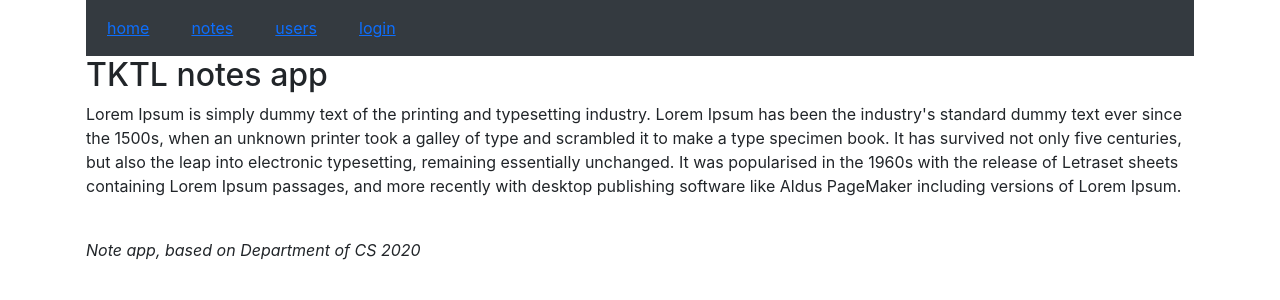
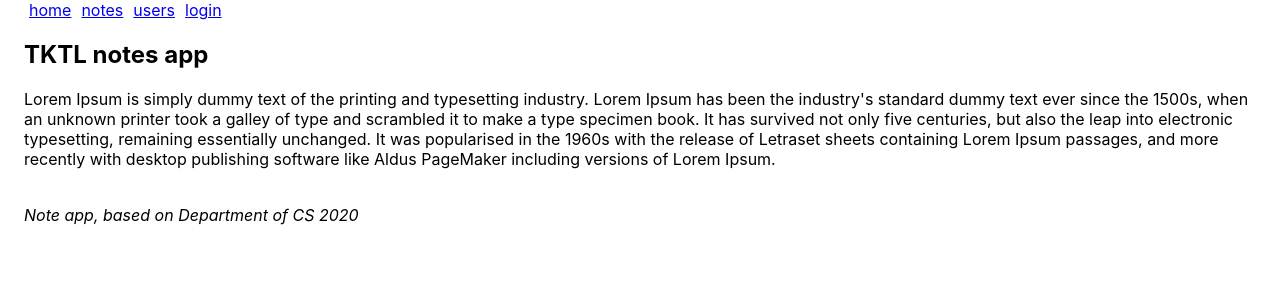
Before and after one commit to shahidsarker/fso20-router-app, a React (Create React App) app: page / in a window 1280 px wide. Shown: the top 300 px of the page. Built offline with nearby package versions, Linux system fonts and the light colour scheme.

Commit message:
material-ui

```diff
--- a/package.json
+++ b/package.json
@@ -3,6 +3,7 @@
   "version": "0.1.0",
   "private": true,
   "dependencies": {
+    "@material-ui/core": "^4.11.0",
     "@testing-library/jest-dom": "^5.11.0",
     "@testing-library/react": "^10.4.3",
     "@testing-library/user-event": "^12.0.11",
--- a/public/index.html
+++ b/public/index.html
@@ -3,10 +3,9 @@
   <head>
     <link
       rel="stylesheet"
-      href="https://stackpath.bootstrapcdn.com/bootstrap/5.0.0-alpha1/css/bootstrap.min.css"
-      integrity="sha384-r4NyP46KrjDleawBgD5tp8Y7UzmLA05oM1iAEQ17CSuDqnUK2+k9luXQOfXJCJ4I"
-      crossorigin="anonymous"
+      href="https://fonts.googleapis.com/css?family=Roboto:300,400,500,700&display=swap"
     />
+
     <meta charset="utf-8" />
     <link rel="icon" href="%PUBLIC_URL%/favicon.ico" />
     <meta name="viewport" content="width=device-width, initial-scale=1" />
--- a/src/App.js
+++ b/src/App.js
@@ -1,5 +1,13 @@
 import React, { useState } from "react";
-import { Table, Form, Button, Alert, Navbar, Nav } from "react-bootstrap";
+import {
+  Container,
+  TableContainer,
+  Table,
+  TableBody,
+  TableRow,
+  TableCell,
+  Paper,
+} from "@material-ui/core";
 import "./App.css";
 
 import {
@@ -43,18 +51,21 @@ const Note = ({ note }) => {
 const Notes = ({ notes }) => (
   <div>
     <h2>Notes</h2>
-    <Table striped>
-      <tbody>
+
+    <TableContainer component={Paper}>
+      <Table>
+        <TableBody>
           {notes.map((note) => (
-          <tr key={note.id}>
-            <td>
+            <TableRow key={note.id}>
+              <TableCell>
                 <Link to={`/notes/${note.id}`}>{note.content}</Link>
-            </td>
-            <td>{note.user}</td>
-          </tr>
+              </TableCell>
+              <TableCell>{note.name}</TableCell>
+            </TableRow>
           ))}
-      </tbody>
+        </TableBody>
       </Table>
+    </TableContainer>
   </div>
 );
 
@@ -81,8 +92,8 @@ const Login = (props) => {
   return (
     <div>
       <h2>login</h2>
-      <Form onSubmit={onSubmit}>
-        <Form.Group>
+      <form onSubmit={onSubmit}>
+        {/* <Form.Group>
           <Form.Label>username:</Form.Label>
           <Form.Control type="text" name="username" />
           <Form.Label>password:</Form.Label>
@@ -90,8 +101,8 @@ const Login = (props) => {
           <Button variant="primary" type="submit">
             login
           </Button>
-        </Form.Group>
-      </Form>
+        </Form.Group> */}
+      </form>
     </div>
   );
 };
@@ -137,27 +148,27 @@ const App = () => {
     : null;
 
   return (
-    <div className="container">
-      {message && <Alert variant="success">{message}</Alert>}
-      <Navbar collapseOnSelect expand="lg" bg="dark" variant="dark">
-        <Navbar.Toggle aria-controls="responsive-navbar-nav" />
-        <Navbar.Collapse id="responsive-navbar-nav">
-          <Nav.Link href="#" as="span">
+    <Container>
+      {message && <span>{message}</span>}
+      {/* <Navbar collapseOnSelect expand="lg" bg="dark" variant="dark"> */}
+      {/* <Navbar.Toggle aria-controls="responsive-navbar-nav" /> */}
+      {/* <Navbar.Collapse id="responsive-navbar-nav"> */}
+      {/* <Nav.Link href="#" as="span"> */}
       <Link style={padding} to="/">
         home
       </Link>
-          </Nav.Link>
-          <Nav.Link href="#" as="span">
+      {/* </Nav.Link> */}
+      {/* <Nav.Link href="#" as="span"> */}
       <Link style={padding} to="/notes">
         notes
       </Link>
-          </Nav.Link>
-          <Nav.Link href="#" as="span">
+      {/* </Nav.Link> */}
+      {/* <Nav.Link href="#" as="span"> */}
       <Link style={padding} to="/users">
         users
       </Link>
-          </Nav.Link>
-          <Nav.Link href="#" as="span">
+      {/* </Nav.Link> */}
+      {/* <Nav.Link href="#" as="span"> */}
       {user ? (
         <em>{user} logged in</em>
       ) : (
@@ -165,9 +176,9 @@ const App = () => {
           login
         </Link>
       )}
-          </Nav.Link>
-        </Navbar.Collapse>
-      </Navbar>
+      {/* </Nav.Link> */}
+      {/* </Navbar.Collapse> */}
+      {/* </Navbar> */}
 
       <Switch>
         <Route path="/notes/:id">
@@ -190,7 +201,7 @@ const App = () => {
         <br />
         <i>Note app, based on Department of CS 2020</i>
       </div>
-    </div>
+    </Container>
   );
 };
 
```
Also changed, not shown: 1 other file (tests, documents, lock files or other folders). Lines whose indentation alone changed are shown as unchanged.
